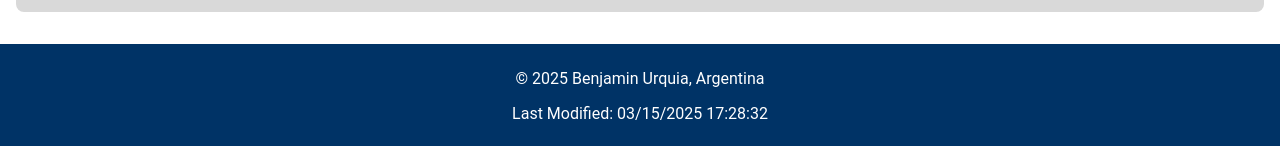
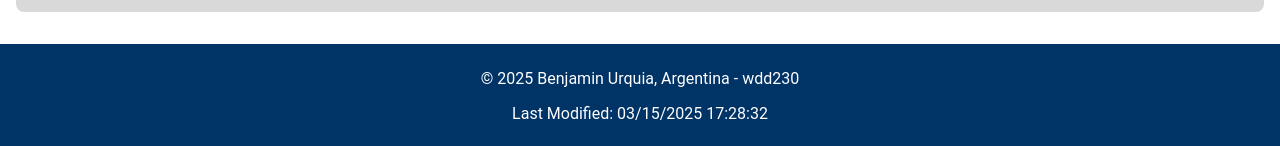
Before and after one commit to BenjaUrquia/wdd230, a plain HTML site: page chamber/index.html in a window 1280 px wide. Shown: the part 2352-2498 px from the top of the page. Drawn offline with Linux system fonts and the light colour scheme.

Commit message:
footer modified

```diff
--- a/chamber/index.html
+++ b/chamber/index.html
@@ -123,7 +123,7 @@
     </main>
 
     <footer>
-        <p>&copy; <span id="currentYear"></span> Benjamin Urquia, Argentina</p>
+        <p>&copy; <span id="currentYear"></span> Benjamin Urquia, Argentina - wdd230</p>
         <p id="lastModified"></p>
     </footer>
 
```
